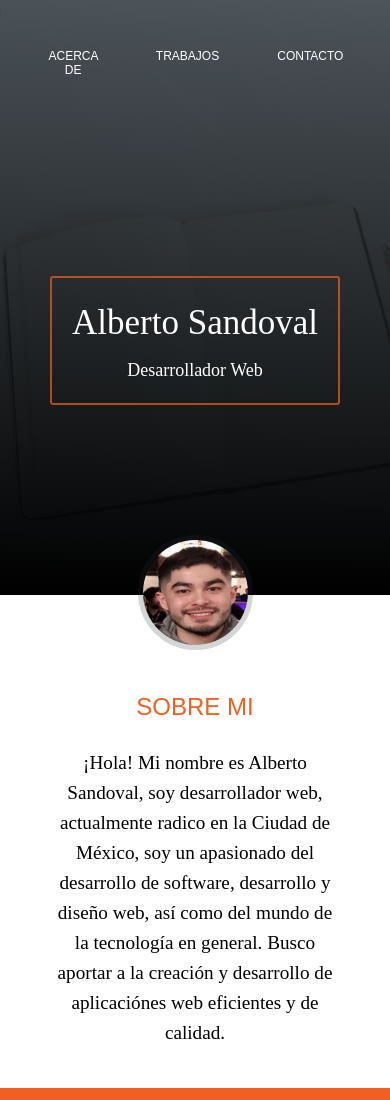
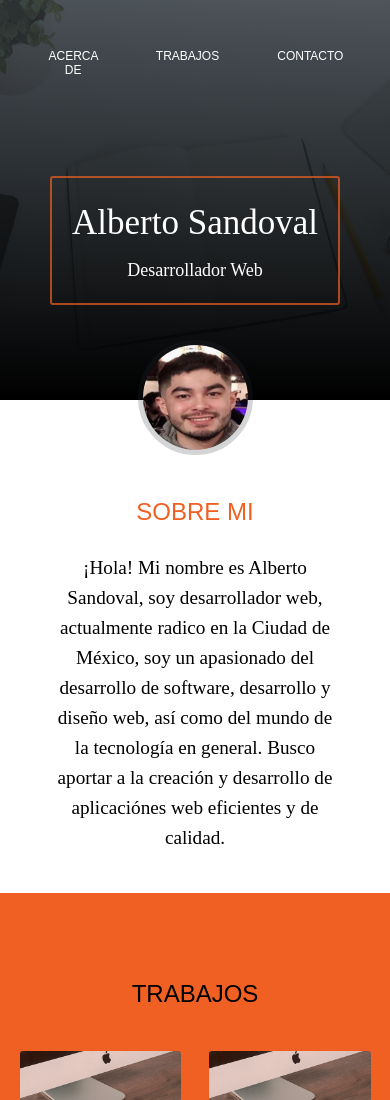
Before and after one commit to BetoSandoval/Portafolio, a plain HTML site: page inicio_portafolio.html in a window 390 px wide. Shown: the top 1100 px of the page. Drawn offline with Linux system fonts and the light colour scheme; files that its build step writes are made by us from their sources.

Commit message:
Modificacion media cueries cabecera

```diff
--- a/css/styles.css
+++ b/css/styles.css
@@ -302,6 +302,13 @@ footer .social-media a{
 }
 
 @media screen and (max-width: 500px){
+    header{
+        height: 400px;
+    }
+    header .text-container{
+        position: relative;
+        top: -100px;
+    }
     header .text-container .text .name{
         font-size: 35px;
     }
```
Also changed, not shown: inicio_portafolio.html (+1 -2 lines).
